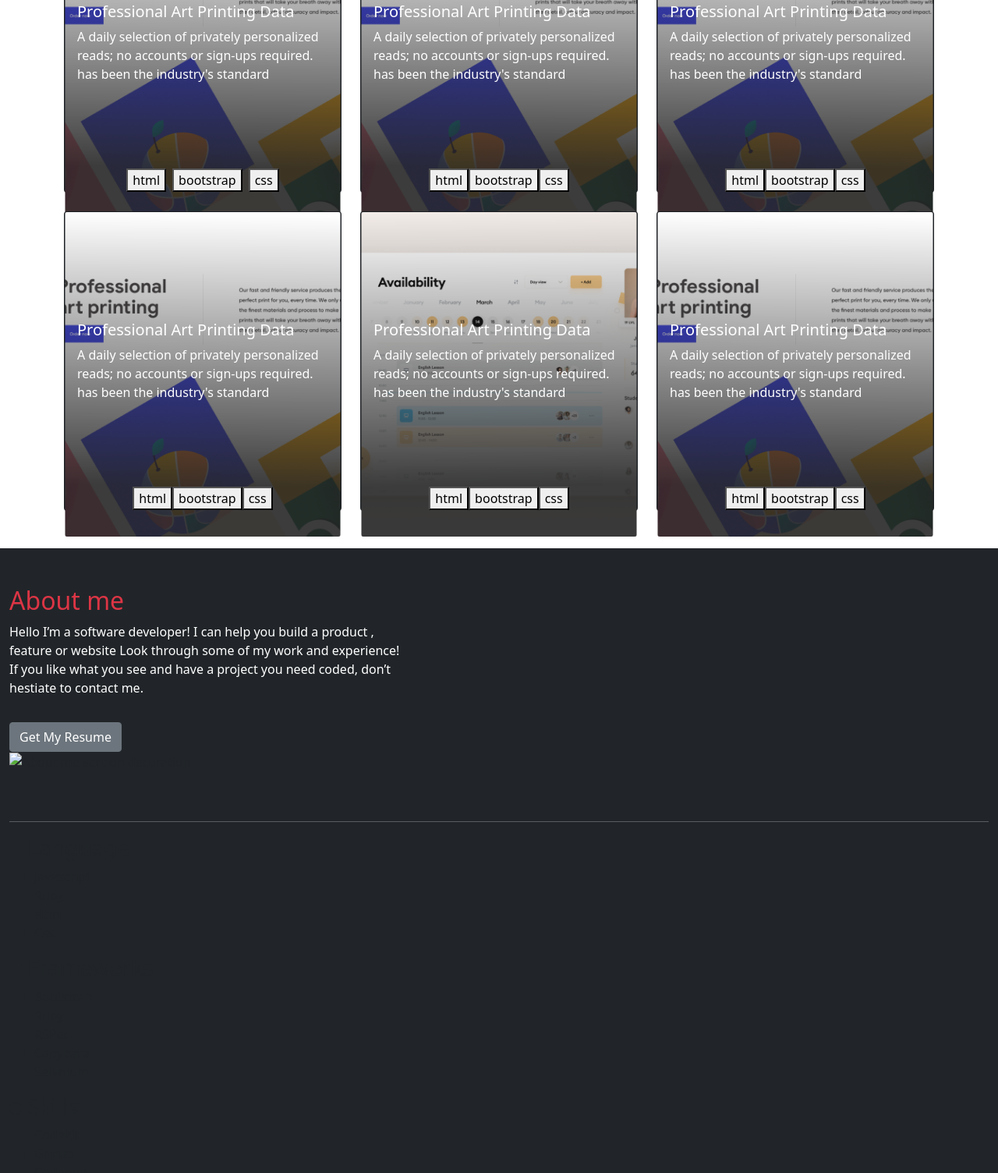
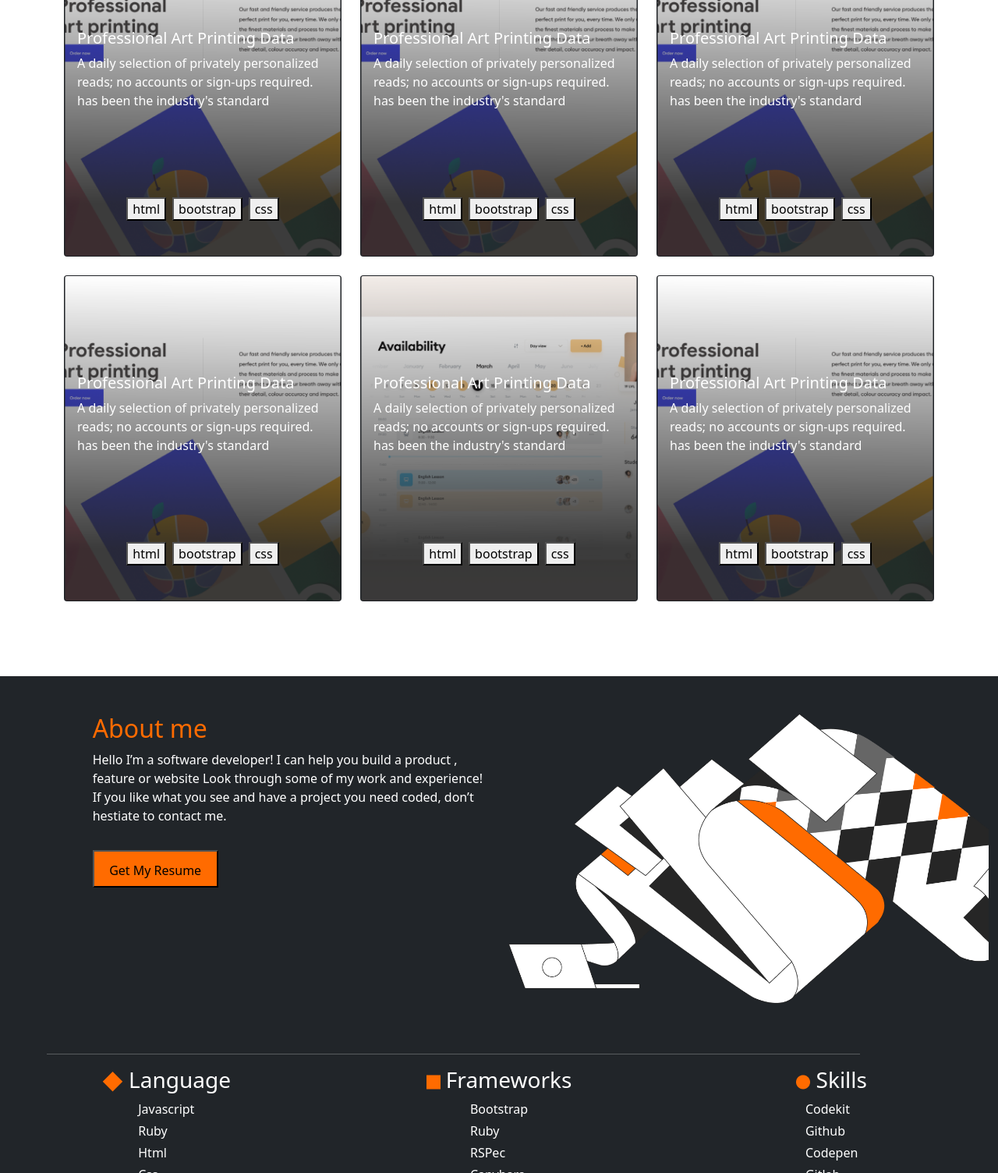
Before and after one commit to Tadessejemal1/Collab-Portfolio-bootstrap, a website: page index.html in a window 1280 px wide. Shown: the part 1296-2800 px from the top of the page at 78% size. Drawn offline with nearby package versions, Linux system fonts and the light colour scheme.

Commit message:
Add about and contact form

```diff
--- a/index.html
+++ b/index.html
@@ -11,7 +11,7 @@
 </head>
 <body>
       <header>
-        <nav id="navbar" class="navbar fixed-top navbar-expand-lg navbar-dark bg-secondary">
+        <nav id="navbar" class="navbar fixed-top navbar-expand-lg navbar-dark">
           <div class="container-fluid">
             <a class="navbar-brand" href="#">John Doe</a>
             <button class="navbar-toggler" type="button" data-bs-toggle="collapse" data-bs-target="#navbarNavAltMarkup" aria-controls="navbarNavAltMarkup" aria-expanded="false" aria-label="Toggle navigation">
@@ -39,7 +39,7 @@
       <section class="container-fluid bg-dark pt-5 pt-lg-0">
         <div class="row d-flex py-5 py-lg-2">
           <div class="col-lg-1 d-flex align-items-center order-3 order-lg-0">
-            <ul class="d-flex justify-content-center list-unstyled flex-lg-column flex-md-row align-items-center order-3">
+            <ul class="d-flex justify-content-center list-unstyled flex-lg-column flex-md-row align-items-center">
                 <li class="mb-2"><a href=""><img src="images/1.png" alt="github"></a></li>
                 <li class="mb-2"><a href=""><img src="images/2.png" alt="instagram"></a></li>
                 <li class="mb-2"><a href=""><img src="images/3.png" alt="em"></a></li>
@@ -48,7 +48,7 @@
             </ul>
         </div>
         <div class= "col-lg-5 text-white d-flex flex-column justify-content-center">
-            <h1 class="h1 text-danger mb-3 ms-5 pe-5">Hey there.<br />
+            <h1 class="h1 mb-3 ms-5 pe-5">Hey there.<br />
                 I’m Alex
             </h1>
             <h2 class="h2 mb-3 mb-3 ms-5 pe-5">I am Software Developer</h2>
@@ -80,13 +80,13 @@
               <img class="img-fluid" src="images/group.png" alt="my recent work image" />
           </div>
           <div class="col">
-              <h2 class="h3 mt-5">Multi-Post Stories</h2>
+              <h2 class="h3">Multi-Post Stories</h2>
               <p class="text-body-white">
               A daily selection of privately personalized reads; no accounts or
               sign-ups required. has been the industry's standard dummy text ever
               since the 1500s, when an unknown printer took a standard dummy text.
               </p>
-              <div class="container my-5">
+              <div class="container my-2">
                   <div class="row">
                       <div class="col">
                           <button class="bg-light text-dark border-1">html</button>
@@ -97,7 +97,7 @@
                   </div>
                   <div class="row my-3">
                       <div class="col">
-                          <button class="btn btn-secondary"> See project</button>
+                          <button class="btn-btn-secondary text-white"> See project</button>
                       </div>
                   </div>
               </div>
@@ -106,50 +106,51 @@
 
        <!-- row 2-->
         <div class="row">
-            <div class="col">
+            <div class="col mt-5">
                 <div class="card bg-dark text-white">
-                    <img src="images/group2.png" class="card-img" alt="something">
-                    <div class="mt-n1 d-flex justify-content-center gap-2">
+                    <img src="images/group2.png" class="card-img" alt="card background image">
+
+                    <div class="card-img-overlay d-flex flex-column justify-content-center mt-5 pt-5">
+                      <h5 class="card-title">Professional Art Printing Data</h5>
+                      <p class="card-text">A daily selection of privately personalized reads; no accounts
+                        or sign-ups required. has been the industry's standard</p>
+                        <div class="mt-n1 d-flex justify-content-center gap-2 mt-5 pt-5">
                             <button>html</button>
                             <button>bootstrap</button>
                             <button>css</button>
                         </div>
-                    <div class="card-img-overlay d-flex flex-column justify-content-center">
-                      <h5 class="card-title">Professional Art Printing Data</h5>
-                      <p class="card-text">A daily selection of privately personalized reads; no accounts
-                        or sign-ups required. has been the industry's standard</p>
                     </div>
                 </div>
             </div>
 
-            <div class="col">
+            <div class="col mt-5">
                 <div class="card bg-dark text-white">
-                    <img src="images/group2.png" class="card-img" alt="something">
-                    <div class="mt-n1 d-flex justify-content-center">
+                    <img src="images/group2.png" class="card-img" alt="card background image">
+                    <div class="card-img-overlay d-flex flex-column justify-content-center mt-5 pt-5">
+                      <h5 class="card-title">Professional Art Printing Data</h5>
+                      <p class="card-text">A daily selection of privately personalized reads; no accounts
+                        or sign-ups required. has been the industry's standard</p>
+                        <div class="mt-n1 d-flex justify-content-center gap-2 mt-5 pt-5">
                             <button>html</button>
                             <button>bootstrap</button>
                             <button>css</button>
                         </div>
-                    <div class="card-img-overlay d-flex flex-column justify-content-center">
-                      <h5 class="card-title">Professional Art Printing Data</h5>
-                      <p class="card-text">A daily selection of privately personalized reads; no accounts
-                        or sign-ups required. has been the industry's standard</p>
                     </div>
                 </div>
             </div>
 
-            <div class="col">
+            <div class="col mt-5">
                 <div class="card bg-dark text-white">
-                    <img src="images/group2.png" class="card-img" alt="something">
-                    <div class="mt-n1 d-flex justify-content-center">
+                    <img src="images/group2.png" class="card-img" alt="card background image">
+                    <div class="card-img-overlay d-flex flex-column justify-content-center mt-5 pt-5">
+                      <h5 class="card-title">Professional Art Printing Data</h5>
+                      <p class="card-text">A daily selection of privately personalized reads; no accounts
+                        or sign-ups required. has been the industry's standard</p>
+                        <div class="mt-n1 d-flex justify-content-center gap-2 mt-5 pt-5">
                             <button>html</button>
                             <button>bootstrap</button>
                             <button>css</button>
                         </div>
-                    <div class="card-img-overlay d-flex flex-column justify-content-center">
-                      <h5 class="card-title">Professional Art Printing Data</h5>
-                      <p class="card-text">A daily selection of privately personalized reads; no accounts
-                        or sign-ups required. has been the industry's standard</p>
                     </div>
                 </div>
             </div>
@@ -159,46 +160,29 @@
         <div class="row mt-4">
             <div class="col">
                 <div class="card bg-dark text-white">
-                    <img src="images/group2.png" class="card-img" alt="something">
-                    <div class="mt-n1 d-flex justify-content-center">
+                    <img src="images/group2.png" class="card-img" alt="card background image">
+                    <div class="card-img-overlay d-flex flex-column justify-content-center mt-5 pt-5">
+                      <h5 class="card-title">Professional Art Printing Data</h5>
+                      <p class="card-text">A daily selection of privately personalized reads; no accounts
+                        or sign-ups required. has been the industry's standard</p>
+                        <div class="mt-n1 d-flex justify-content-center gap-2 mt-5 pt-5">
                             <button>html</button>
                             <button>bootstrap</button>
                             <button>css</button>
                         </div>
-                    <div class="card-img-overlay d-flex flex-column justify-content-center">
-                      <h5 class="card-title">Professional Art Printing Data</h5>
-                      <p class="card-text">A daily selection of privately personalized reads; no accounts
-                        or sign-ups required. has been the industry's standard</p>
                     </div>
                 </div>
 
             </div>
 
-            <div class="col">
+            <div class="col mb-5">
                 <div class="card bg-dark text-white">
-                    <img src="images/group6.png" class="card-img" alt="something">
-                    <div class="mt-n1 d-flex justify-content-center">
-                        <button>html</button>
-                        <button>bootstrap</button>
-                        <button>css</button>
-                    </div>
-                    <div class="card-img-overlay d-flex flex-column justify-content-center">
+                    <img src="images/group6.png" class="card-img" alt="card background image">
+                    <div class="card-img-overlay d-flex flex-column justify-content-center mt-5 pt-5">
                       <h5 class="card-title">Professional Art Printing Data</h5>
                       <p class="card-text">A daily selection of privately personalized reads; no accounts
                         or sign-ups required. has been the industry's standard</p>
-                    </div>
-                </div>
-            </div>
-
-            <div class="col">
-                <div class="card bg-dark text-white">
-                    <img src="images/group2.png" class="card-img" alt="something">
-                    <div class="card-img-overlay d-flex flex-column justify-content-center">
-                      <h5 class="card-title">Professional Art Printing Data</h5>
-                      <p class="card-text">A daily selection of privately personalized reads; no accounts
-                        or sign-ups required. has been the industry's standard</p>
-                    </div>
-                    <div class="mt-n1 d-flex justify-content-center">
+                        <div class="mt-n1 d-flex justify-content-center gap-2 mt-5 pt-5">
                             <button>html</button>
                             <button>bootstrap</button>
                             <button>css</button>
@@ -207,98 +191,113 @@
                 </div>
             </div>
 
+            <div class="col column-gap-2 ">
+                <div class="card bg-dark text-white">
+                    <img src="images/group2.png" class="card-img" alt="card background image">
+                    <div class="card-img-overlay d-flex flex-column justify-content-center mt-5 pt-5">
+                      <h5 class="card-title">Professional Art Printing Data</h5>
+                      <p class="card-text">A daily selection of privately personalized reads; no accounts
+                        or sign-ups required. has been the industry's standard</p>
+                        <div class="mt-n1 d-flex justify-content-center gap-2 mt-5 pt-5">
+                            <button>html</button>
+                            <button>bootstrap</button>
+                            <button>css</button>
+                        </div>
+                    </div>
+
+                </div>
+            </div>
+        </div>
+
     </section>
     <!-- About Section -->
         <section class="container-fluid mt-5 bg-dark pb-5">
             <div class = "row py-5">
+                <div class="col-lg-1"></div>
                 <div class="col-lg-5">
-                <h2 class="h2 text-danger">About me</h2>
+                    <h2 class="h2 text">About me</h2>
                     <p class="text-white">
                         Hello I’m a software developer! I can help you build a product ,
                         feature or website Look through some of my work and experience! If
                         you like what you see and have a project you need coded, don’t
                         hestiate to contact me.
                     </p>
-                <button type="button" class="btn btn-secondary mt-3">
+                    <button type="button" class="btn-btn-secondary mt-3">
                         Get My Resume
                     </button>
                 </div>
-                <div class="">
-                <img src="" class="" alt="About me section decoration"/>
+                <div class="col-lg-6 d-flex justify-content-end">
+                    <img src="images/desktop.png" class="img-fluid" alt="About me section decoration"/>
                 </div>
             </div>
-            <div class="">
-                <div class="">
+            <div class="row">
+                <div class="col-lg-10 mx-5">
                 <hr class="text-white" />
                 </div>
             </div>
-            <div class="">
-                <div class="">
-                <h3 class="">
-                    <svg xmlns="http://www.w3.org/2000/svg" width="16" height="16" fill="currentColor" class="symbol" viewBox="0 0 16 16">
-                    <path d="M0 2a2 2 0 0 1 2-2h12a2 2 0 0 1 2 2v12a2 2 0 0 1-2 2H2a2 2 0 0 1-2-2V2z"/>
-                    </svg>
+            <div class="row text-white">
+                <div class="col-lg-4 d-flex flex-column align-items-center text-center text-lg-start">
+                <h3 class="h3">
+                    <img src="images/Rectangle 55.png" alt="diamond shape image" />
                     Language
                 </h3>
-                <ul class="">
-                    <li class="">Javascript</li>
-                    <li class="">Ruby</li>
-                    <li class="">Html</li>
-                    <li class="">Css</li>
+                <ul class="list-unstyled">
+                    <li class="mb-1">Javascript</li>
+                    <li class="mb-1">Ruby</li>
+                    <li class="mb-1">Html</li>
+                    <li class="mb-1">Css</li>
                 </ul>
                 </div>
-                <div class="">
-                <h3 class="">
-                    <svg xmlns="http://www.w3.org/2000/svg" width="16" height="16" fill="currentColor" class="symbol" viewBox="0 0 16 16">
-                    <path d="M0 2a2 2 0 0 1 2-2h12a2 2 0 0 1 2 2v12a2 2 0 0 1-2 2H2a2 2 0 0 1-2-2V2z" />
-                    </svg>
+                <div class="col-lg-4 d-flex flex-column align-items-center text-center text-lg-start">
+
+                <h3 class="h3">
+                    <img src="images/Rectangle 56.png" alt="Rectangle shape image" />
                     Frameworks
                 </h3>
-                <ul class="">
-                    <li class="">Bootstrap</li>
-                    <li class="">Ruby</li>
-                    <li class="">RSPec</li>
-                    <li class="">Capybara</li>
-                    <li class="">Selenium</li>
+                <ul class="list-unstyled">
+                    <li class="mb-1">Bootstrap</li>
+                    <li class="mb-1">Ruby</li>
+                    <li class="mb-1">RSPec</li>
+                    <li class="mb-1">Capybara</li>
+                    <li class="mb-1">Selenium</li>
                 </ul>
                 </div>
-                <div class="">
-                <h3 class="">
-                    <svg xmlns="http://www.w3.org/2000/svg" width="16" height="16" fill="currentColor" class="symbol" viewBox="0 0 16 16">
-                    <circle cx="8" cy="8" r="8" />
-                    </svg>
+                <div class="col-lg-4 d-flex flex-column align-items-center text-center text-lg-start">
+                <h3 class="h3">
+                    <img src="images/Rectangle 57.png" alt="circular shape image" />
                     Skills
                 </h3>
-                <ul class="">
-                    <li class="">Codekit</li>
-                    <li class="">Github</li>
-                    <li class="">Codepen</li>
-                    <li class="">Gitlab</li>
-                    <li class="">Terminal</li>
+                <ul class="list-unstyled">
+                    <li class="mb-1">Codekit</li>
+                    <li class="mb-1">Github</li>
+                    <li class="mb-1">Codepen</li>
+                    <li class="mb-1">Gitlab</li>
+                    <li class="mb-1">Terminal</li>
                 </ul>
                 </div>
             </div>
         </section>
-        <section class="">
-            <div class="">
-                <div class="">
-                    <article class="">
+        <section class="container-fluid mt-5">
+            <div class="row">
+                <div class="col-lg-1"></div>
+                <div class="col-lg-3">
+                    <article class="h3">
                         <p>I'm always intersted in hearing about now projects, so if you wouldn't like to chat please get in</p>
                     </article>
                 </div>
-                <form action="https://formspree.io/f/mbjwvgdz" method="post">
-                    <ul class="">
-                    <li>
-                        <input type="text" id="name" name="user_name" placeholder="Full name" maxlength="30" required>
+                <form action="https://formspree.io/f/mbjwvgdz" method="post" class="col-lg-6">
+                    <ul class="list-unstyled">
+                    <li class="mb-3">
+                        <input type="text" id="name" name="user_name" class="form-control form-control-lg" placeholder="Full name" maxlength="30" required>
                     </li>
-                    <li>
-                        <input type="email" id="mail" name="user_email" placeholder="Email Adress" required>
+                    <li class="mb-3">
+                        <input type="email" id="mail" name="user_email" class="form-control form-control-lg" placeholder="Email Adress" required>
                     </li>
-                    <li>
-                        <textarea id="msg" name="user_message" placeholder="Enter text here" maxlength="500" required></textarea>
+                    <li class="mb-3">
+                        <textarea id="msg" name="user_message" class="form-control form-control-lg" placeholder="Enter text here" maxlength="500" required></textarea>
                     </li>
                     </ul>
-                    <button type="submit" class="">Get In Touch</button>
+                    <button type="submit" class="btn-btn-secondary">Get In Touch</button>
                 </form>
             </div>
         </section>
--- a/styles.css
+++ b/styles.css
@@ -1,3 +1,19 @@
+#navbar {
+ background-color: #3c3a39;;
+}
+.h1 {
+  color: #ff6b00;
+}
+.text {
+  color: #ff6b00;
+}
 .mt-n1 {
     margin-top: -4rem !important;
   }
+.btn-btn-secondary {
+  padding: 12px;
+  gap: 10px;
+  width: 161px;
+  height: 48px;
+  background: #ff6b00;
+}
```
Also changed, not shown: images/Rectangle 55.png (added), images/Rectangle 56.png (added), images/Rectangle 57.png (added). Lines whose indentation alone changed are shown as unchanged.
